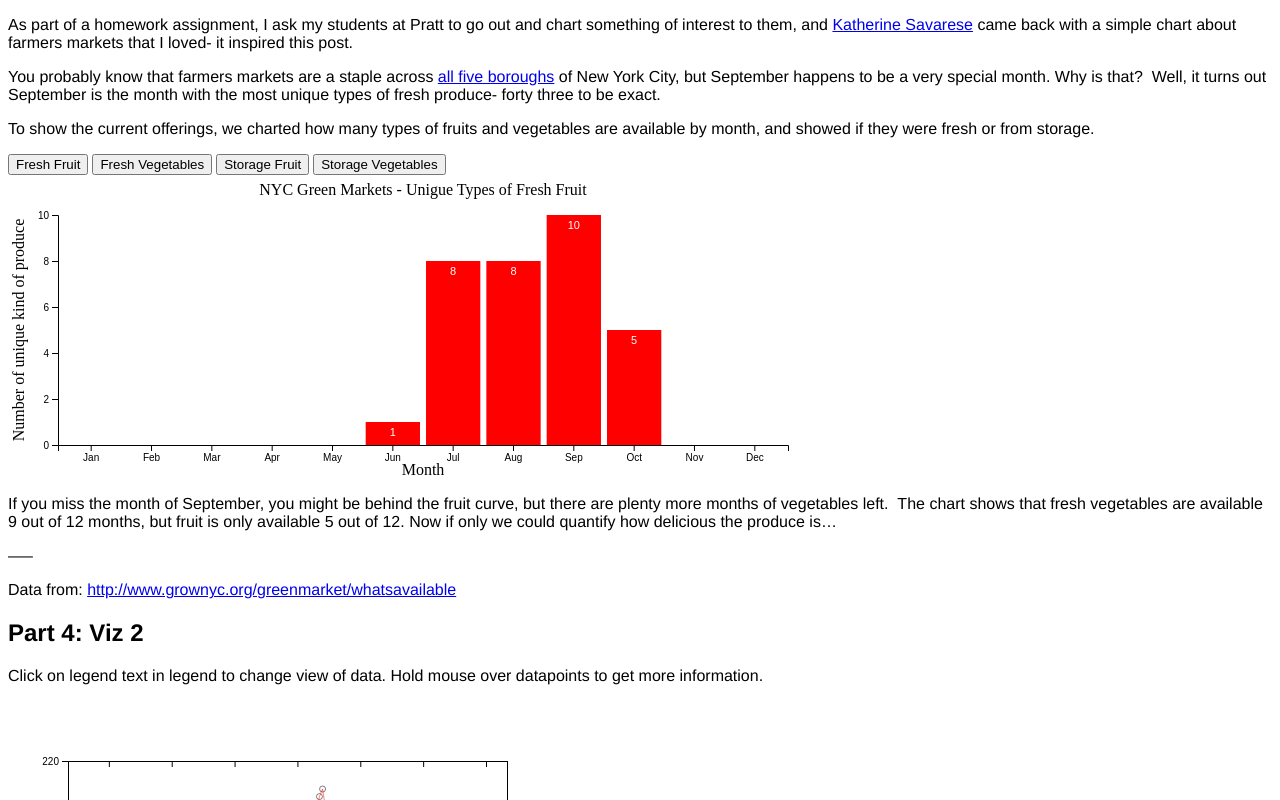
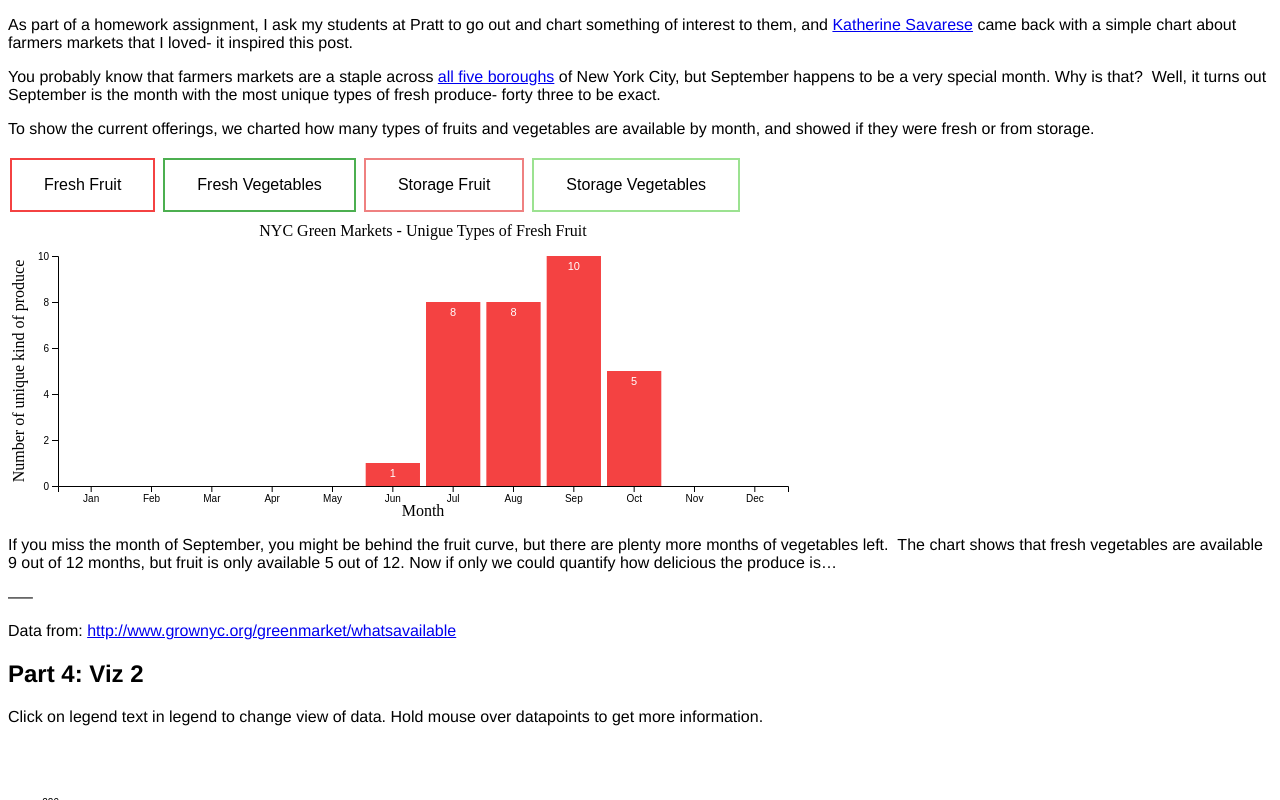
Before and after one commit to jonassvendsen/jonassvendsen.github.io, a plain HTML site: page index.html in a window 1280 px wide. Shown: the part 2000-2800 px from the top of the page. Drawn offline with Linux system fonts and the light colour scheme.

Commit message:
buttons and helvetica

```diff
--- a/index.html
+++ b/index.html
@@ -4,7 +4,7 @@
 		<meta charset="utf-8">
 		<title>Assignment 1</title>
 		<script type="text/javascript" src="d3.js"></script>
-		<link rel="stylesheet" href="style.css">
+		<!-- <link rel="stylesheet" href="style.css"> -->
 		<style type="text/css">
 			.linem {
 				fill:none;
@@ -47,9 +47,65 @@
 			div.Exercises {
 				background-color: white;
 			}
-			p { font-family: Helvetica, Arial, sans-serif;  }
-			h2 { font-family: Helvetica, Arial, sans-serif;  }
-			h4 { font-family: Helvetica, Arial, sans-serif;  }
+			p { font-family: Helvetica;  }
+			h2 { font-family: Helvetica;  }
+			h4 { font-family: Helvetica;  }
+			button {
+			     background-color: #4CAF50; /* Green */
+				    border: none;
+				    color: white;
+				    padding: 16px 32px;
+				    text-align: center;
+				    text-decoration: none;
+				    display: inline-block;
+				    font-size: 16px;
+				    margin: 4px 2px;
+				    -webkit-transition-duration: 0.4s; /* Safari */
+				    transition-duration: 0.4s;
+				    cursor: pointer;
+			}
+			.button1 {
+			    background-color: white;
+			    color: black;
+			    border: 2px solid #f44242;
+			}
+
+			.button1:hover {
+			    background-color: #f44242;
+			    color: white;
+			}
+
+			.button2 {
+			    background-color: white;
+			    color: black;
+			    border: 2px solid #4CAF50;
+			}
+
+			.button2:hover {
+			    background-color: #4CAF50;
+			    color: white;
+			}
+
+			.button3 {
+			    background-color: white;
+			    color: black;
+			    border: 2px solid #ef8181;
+			}
+
+			.button3:hover {
+			    background-color: #ef8181;
+			    color: white;
+			}
+
+			.button4 {
+			    background-color: white;
+			    color: black;
+			    border: 2px solid #9ce291;
+			}
+			.button4:hover {
+			    background-color: #9ce291;
+			    color: white;
+			}
 		</style>
 		<meta charset="utf-8">>
 	</head>
@@ -128,10 +184,10 @@
 				<p><p>As part of a homework assignment, I ask my students at Pratt to go out and chart something of interest to them, and <a href="https://t.umblr.com/redirect?z=https%3A%2F%2Fwww.linkedin.com%2Fin%2Fkvsavarese&amp;t=NmE2YmYyYjU4NTI3MTFhYWFiMWE1ZjFhNzc1NmUzMmE0ZDQ4OGM2NSwxeHM2a1phNg%3D%3D&amp;b=t%3A5jlxwUw4OZ-2SbgNDPgKMQ&amp;p=http%3A%2F%2Fiquantny.tumblr.com%2Fpost%2F129373499164%2Fthis-is-quantifiably-the-best-month-to-go-to-the&amp;m=1">Katherine Savarese</a> came back with a simple chart about farmers markets that I loved- it inspired this post.</p><p>You probably know that farmers markets are a staple across <a href="https://t.umblr.com/redirect?z=http%3A%2F%2Fwww.grownyc.org%2Ffiles%2Fgmkt%2Fmap.pdf&amp;t=MGM4YmRjZjQ2ZmFmYzBiYmMzMmY5NDU2MTdiNzMzMmYyOWQ5YjQ2ZSwxeHM2a1phNg%3D%3D&amp;b=t%3A5jlxwUw4OZ-2SbgNDPgKMQ&amp;p=http%3A%2F%2Fiquantny.tumblr.com%2Fpost%2F129373499164%2Fthis-is-quantifiably-the-best-month-to-go-to-the&amp;m=1">all five boroughs</a> of New York City, but September happens to be a very special month.  Why is that? &nbsp;Well, it turns out September is the month with the most unique types of fresh produce- forty three to be exact.</p><p>To show the current offerings, we charted how many types of fruits and vegetables are available by month, and showed if they were fresh or from storage.&nbsp;</p>
 
 				<div id = "buttons">
-					<button id = "but1", type="button">Fresh Fruit</button>
-					<button id = "but2", type="button">Fresh Vegetables</button>
-					<button id = "but3", type="button">Storage Fruit</button>
-					<button id = "but4", type="button">Storage Vegetables</button>
+					<button id = "but1", type="button", class="button button1">Fresh Fruit</button>
+					<button id = "but2", type="button", class="button button2">Fresh Vegetables</button>
+					<button id = "but3", type="button", class="button button3">Storage Fruit</button>
+					<button id = "but4", type="button", class="button button4">Storage Vegetables</button>
 				</div>
 				<div id = "plotpart3"></div>
 
@@ -140,7 +196,7 @@
 					var width = 800;
 					var height = 300;
 					var padding = 40;
-					var color = "rgb(255,0,0)"
+					var color = "rgb(244, 66, 66)"
 
 
 					var margin = {top: 40, right: 20, bottom: 30, left: 50},
@@ -313,7 +369,7 @@
             					yAxis.scale(yScale);
             					svg.select(".y").call(yAxis);
 
-            					color = "rgb(255,0,0)";
+            					color = "rgb(244, 66, 66)";
 
 
 
@@ -331,7 +387,7 @@
 					            return height-yScale(d.freshFruit);
 					            })
 					            .attr("fill", function(d) { // <-- Down here!
-					            return "rgb(255, 0, 0)";
+					            return color;
 					            });
 
 					            svg.selectAll("text")
@@ -359,7 +415,7 @@
             					yAxis.scale(yScale);
             					svg.select(".y").call(yAxis);
 
-            					color = "rgb(0,255,0)";
+            					color = "#4CAF50";
 
             					svg.selectAll("rect")
 					            .data(dataset)
@@ -375,7 +431,7 @@
 					            return height-yScale(d.freshVegetable);
 					            })
 					            .attr("fill", function(d) { // <-- Down here!
-					            return "rgb(0, 255, 0)";
+					            return color;
 					            });
 					            svg.selectAll("text")
 					            .data(dataset)
@@ -402,7 +458,7 @@
             					yAxis.scale(yScale);
             					svg.select(".y").call(yAxis);
 
-            					color = "rgb(255, 100, 100)";
+            					color = "#ef8181";
 
             					svg.selectAll("rect")
 					            .data(dataset)
@@ -418,7 +474,7 @@
 					            return height-yScale(d.storageFruit);
 					            })
 					            .attr("fill", function(d) { // <-- Down here!
-					            return "rgb(255, 100, 100)";
+					            return color;
 					            });
 					            svg.selectAll("text")
 					            .data(dataset)
@@ -445,7 +501,7 @@
             					yAxis.scale(yScale);
             					svg.select(".y").call(yAxis);
 
-            					color = "rgb(100, 255, 100)";
+            					color = "#9ce291";
 
             					svg.selectAll("rect")
 					            .data(dataset)
@@ -461,7 +517,7 @@
 					            return height-yScale(d.storageVegetable);
 					            })
 					            .attr("fill", function(d) { // <-- Down here!
-					            return "rgb(100, 255, 100)";
+					            return color;
 					            });
 					            svg.selectAll("text")
 					            .data(dataset)
```
